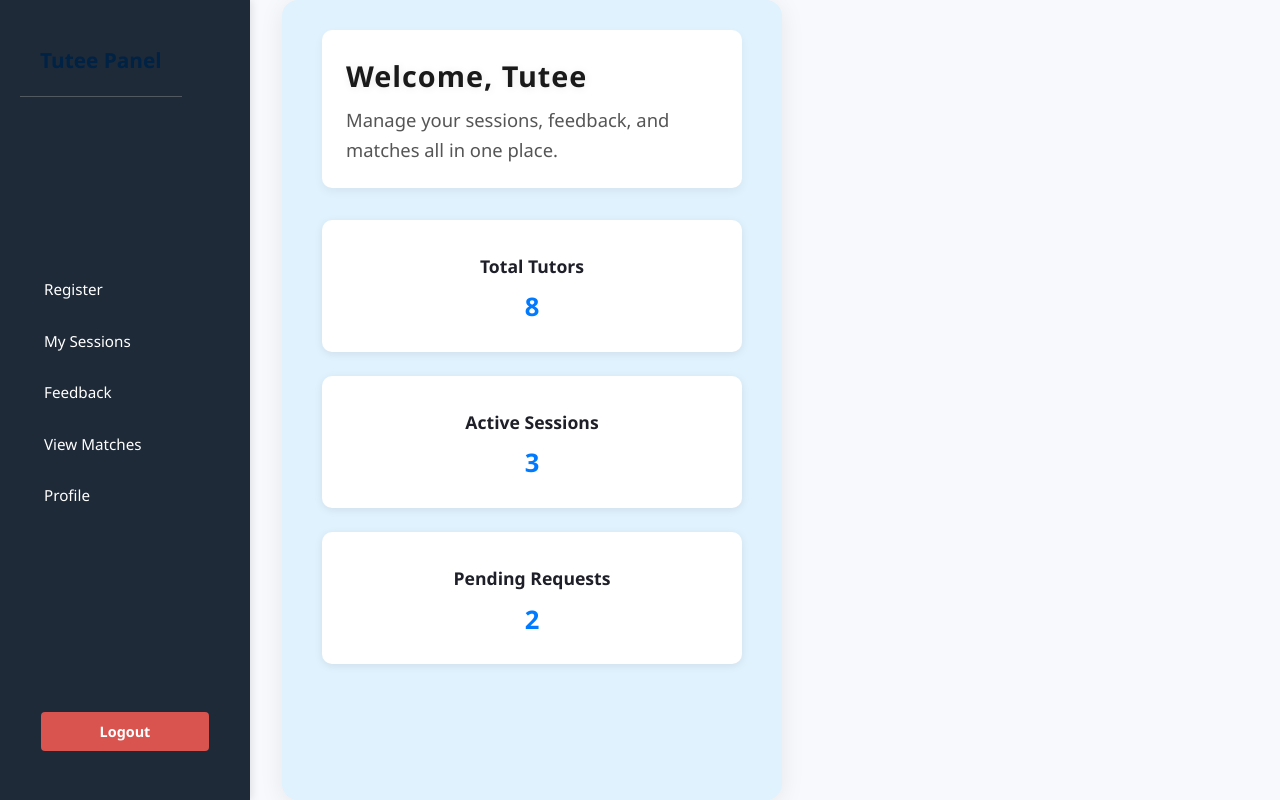
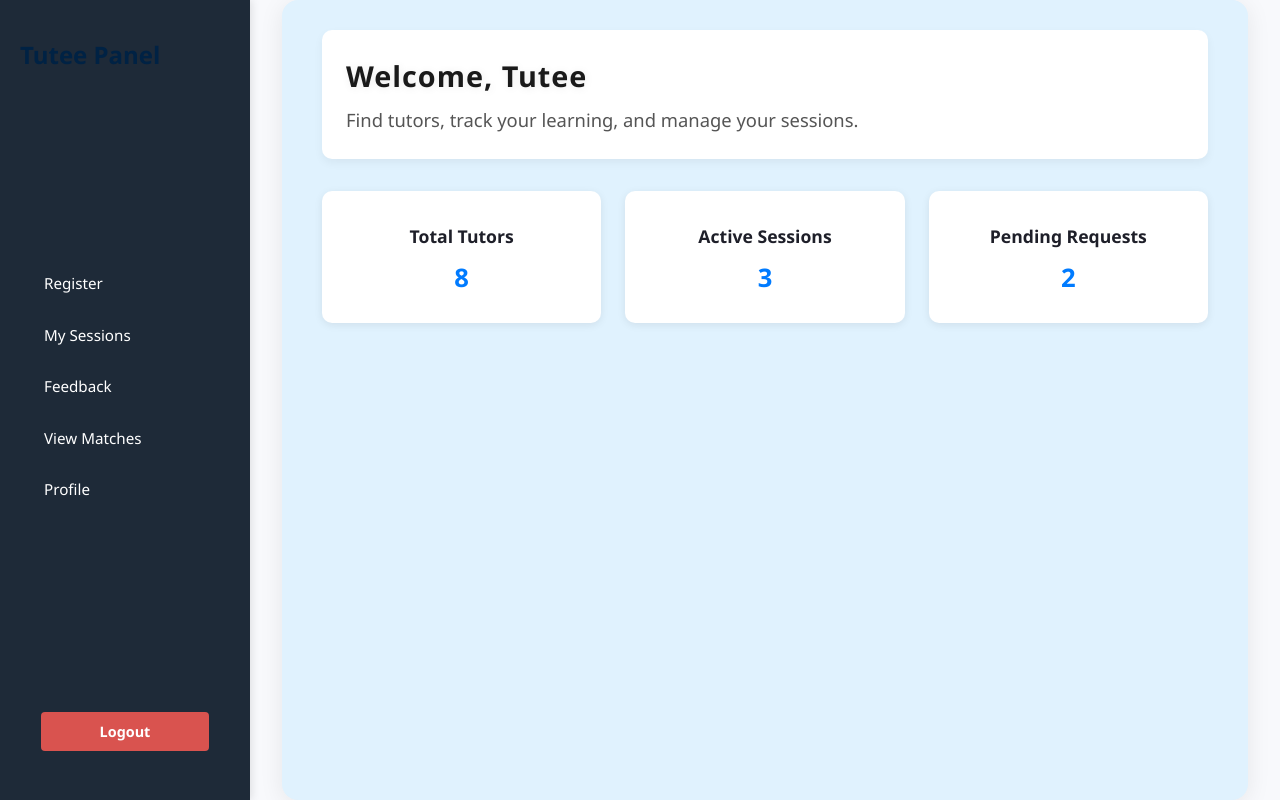
Before and after one commit to Timothy-Obote/Peer-Bridge, a React (Vite) app: page /tutee-dashboard in a window 1280 px wide. Built offline with nearby package versions, Linux system fonts and the light colour scheme.

Commit message:
fixed the tutee dashboard width

```diff
--- a/src/App.css
+++ b/src/App.css
@@ -156,7 +156,6 @@ body {
   padding: 2.5rem 2rem;
   border-radius: 16px;
   box-shadow: 0 4px 24px rgba(0,0,0,0.08);
-  max-width: 500px;
   margin-left: 2rem;
   margin-right: 2rem;
   z-index: 2;
--- a/src/TuteeDashboard.tsx
+++ b/src/TuteeDashboard.tsx
@@ -15,11 +15,8 @@ const TuteeDashboard = () => {
 
   return (
     <div className="dashboard-container">
-      {/* Sidebar */}
       <aside className="sidebar">
-        <div className="sidebar-header">
-          <h2>Tutee Panel</h2>
-        </div>
+        <h2 className="sidebar-title">Tutee Panel</h2>
         <nav className="sidebar-nav">
           <a onClick={() => handleNavigation("/tutee")} className="nav-link">
             Register
@@ -42,11 +39,10 @@ const TuteeDashboard = () => {
         </button>
       </aside>
 
-      {/* Main content */}
       <main className="main-content">
         <header className="main-header">
           <h1>Welcome, Tutee</h1>
-          <p>Manage your sessions, feedback, and matches all in one place.</p>
+          <p>Find tutors, track your learning, and manage your sessions.</p>
         </header>
 
         <section className="dashboard-cards">
```
